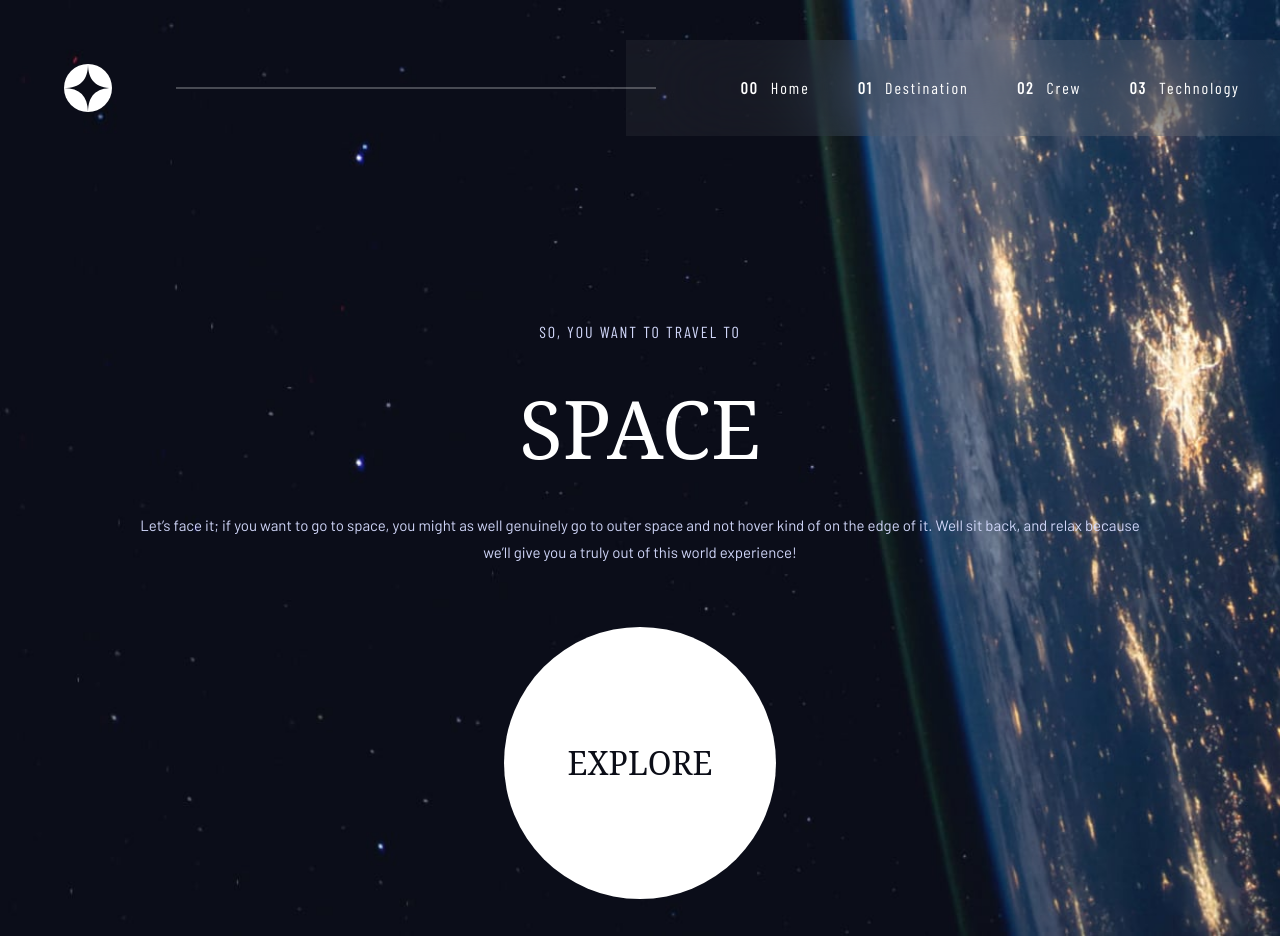
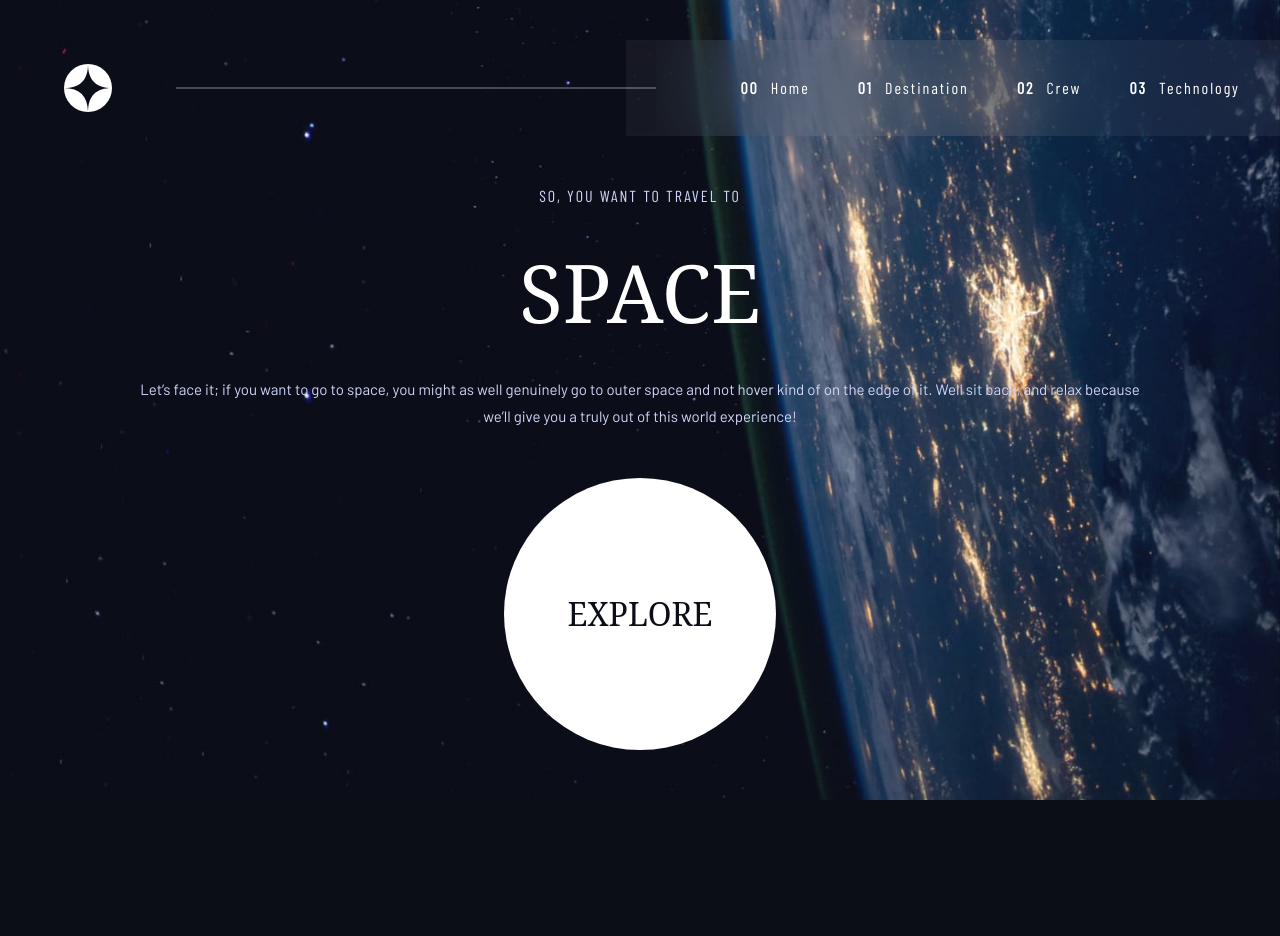
Before and after one commit to 11amanraj/space-tourism, a Next.js app: page / in a window 1280 px wide. After the commit the page ends 800 px from the top, so only its background shows below. Built offline with nearby package versions, Linux system fonts and the light colour scheme; a web font is replaced by a local one.

Commit message:
fixed the padding in layout page

```diff
--- a/app/layout.tsx
+++ b/app/layout.tsx
@@ -27,9 +27,9 @@ export default function RootLayout({
   return (
     <html lang="en">
       <body>
-        <div className={`${backgrounds[pathname]} bg-cover lg:pt-10`}>
+        <div className={`h-[100dvh] ${backgrounds[pathname]} bg-cover lg:pt-10`}>
           <NavBar/>
-          <div className={`max-w-277 mx-auto p-6 pt-28 flex flex-col justify-center items-center h-[100dvh] gap-6 self-center md:pt-46`}>
+          <div className={`max-w-277 mx-auto p-6 flex flex-col justify-center items-center gap-6 self-center sm:pt-10 md:pt-12`}>
               {children}
           </div>
         </div>
```
